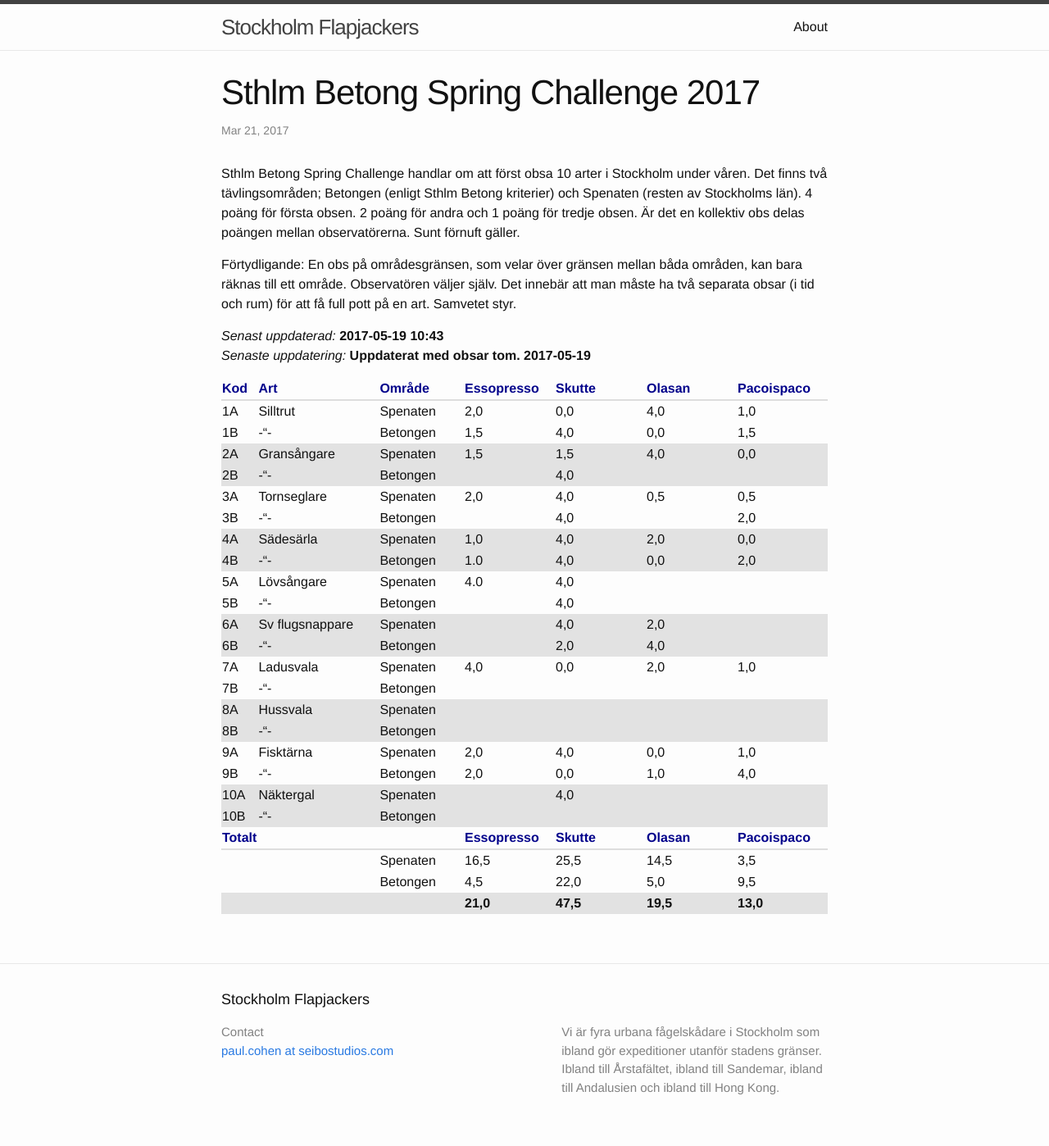
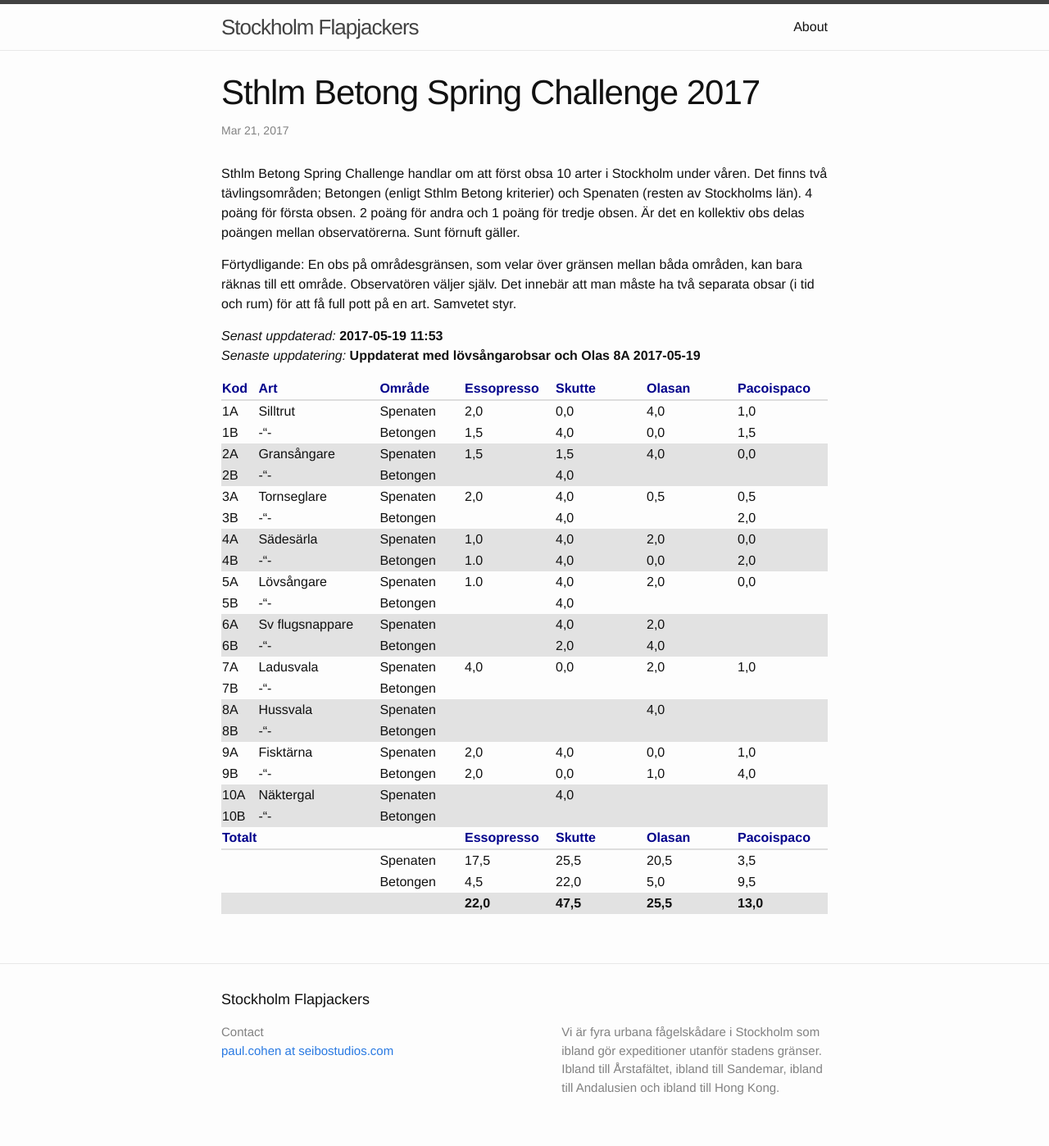
Before and after one commit to pacoispaco/flapjackers, a Jekyll site: the page built from docs/_posts/2017-03-21-sthlm-betong-spring-challenge.markdown, in a window 1280 px wide. Shown: the whole page at 82% size. Built offline with Jekyll 4.4.1, drawn with Linux system fonts in a browser that asks for light colours.

Commit message:
Uppdaterat med lövsångarobsra och Olas 8A

```diff
--- a/docs/_posts/2017-03-21-sthlm-betong-spring-challenge.markdown
+++ b/docs/_posts/2017-03-21-sthlm-betong-spring-challenge.markdown
@@ -9,8 +9,8 @@ Sthlm Betong Spring Challenge handlar om att först obsa 10 arter i Stockholm un
 
 Förtydligande: En obs på områdesgränsen, som velar över gränsen mellan båda områden, kan bara räknas till ett område. Observatören väljer själv. Det innebär att man måste ha två separata obsar (i tid och rum) för att få full pott på en art. Samvetet styr.
 
-*Senast* *uppdaterad:* **2017-05-19** **10:43**
-*Senaste* *uppdatering:* **Uppdaterat med obsar tom. 2017-05-19**
+*Senast* *uppdaterad:* **2017-05-19** **11:53**
+*Senaste* *uppdatering:* **Uppdaterat med lövsångarobsar och Olas 8A 2017-05-19**
 
 | Kod | Art         | Område   | Essopresso | Skutte | Olasan | Pacoispaco |
 | --- | ----------- | -------- | ---------- | ------ | ------ | ---------- |
@@ -22,13 +22,13 @@ Förtydligande: En obs på områdesgränsen, som velar över gränsen mellan bå
 | 3B  |    -"-      | Betongen |            | 4,0    |        | 2,0        |
 | 4A  | Sädesärla   | Spenaten | 1,0        | 4,0    | 2,0    | 0,0        |
 | 4B  |    -"-      | Betongen | 1.0        | 4,0    | 0,0    | 2,0        |
-| 5A  | Lövsångare  | Spenaten | 4.0        | 4,0    |        |            |
+| 5A  | Lövsångare  | Spenaten | 1.0        | 4,0    | 2,0    | 0,0        |
 | 5B  |    -"-      | Betongen |            | 4,0    |        |            |
 | 6A  | Sv flugsnappare | Spenaten |        | 4,0    | 2,0    |            |
 | 6B  |    -"-          | Betongen |        | 2,0    | 4,0    |            |
 | 7A  | Ladusvala   | Spenaten | 4,0        | 0,0    | 2,0    | 1,0        |
 | 7B  |    -"-      | Betongen |            |        |        |            |
-| 8A  | Hussvala    | Spenaten |            |        |        |            |
+| 8A  | Hussvala    | Spenaten |            |        | 4,0    |            |
 | 8B  |    -"-      | Betongen |            |        |        |            |
 | 9A  | Fisktärna   | Spenaten | 2,0        | 4,0    | 0,0    | 1,0        |
 | 9B  |    -"-      | Betongen | 2,0        | 0,0    | 1,0    | 4,0        |
@@ -38,7 +38,7 @@ Förtydligande: En obs på områdesgränsen, som velar över gränsen mellan bå
 
 | Totalt  |         |          | Essopresso | Skutte | Olasan | Pacoispaco |
 | ------- | ------- | -------- | ---------- | ------ | ------ | ---------- |
-|         |         | Spenaten | 16,5       | 25,5   | 14,5   |  3,5       |
+|         |         | Spenaten | 17,5       | 25,5   | 20,5   |  3,5       |
 |         |         | Betongen |  4,5       | 22,0   |  5,0   |  9,5       |
-|         |         |          |  **21,0**  | **47,5** | **19,5** | **13,0**  |
+|         |         |          |  **22,0**  | **47,5** | **25,5** | **13,0**  |
 {: .challenge-table-class }
```
